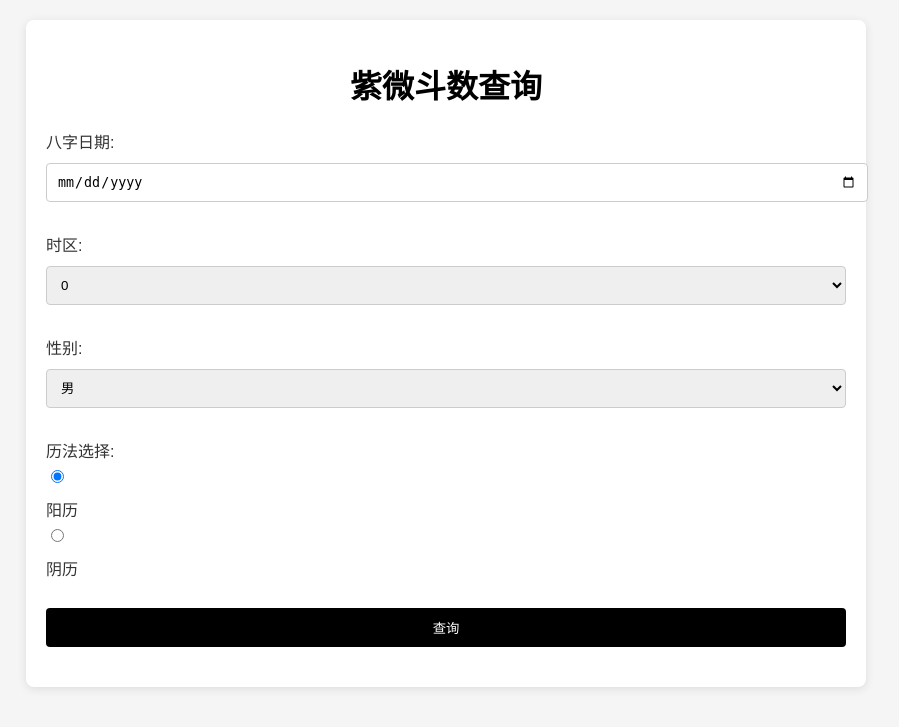
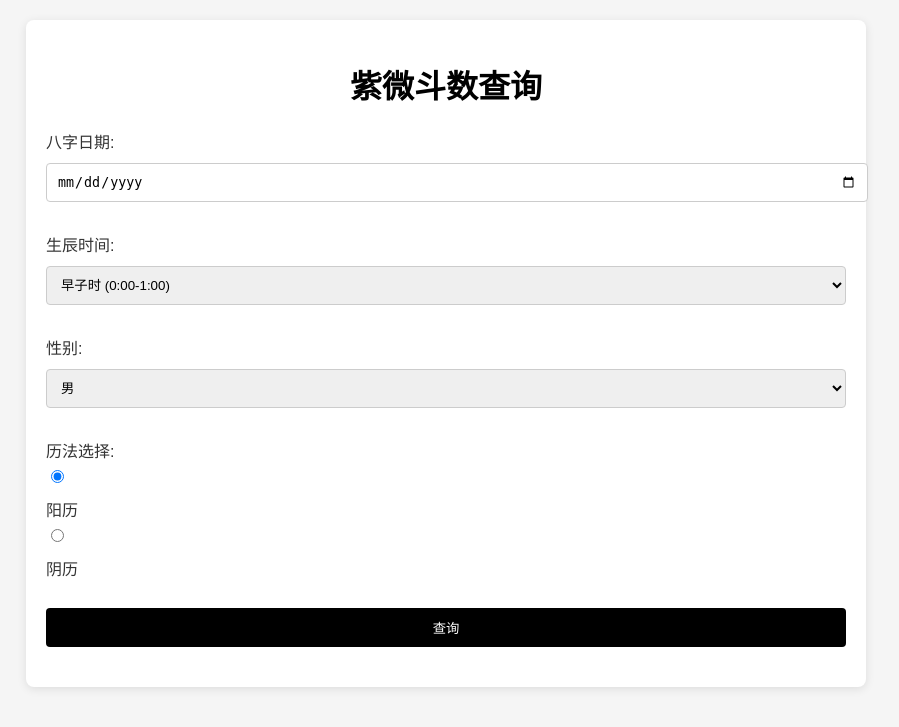
Before and after one commit to Bald0Wang/DeepSeek-Oracle, a Flask app: page / in a window 1280 px wide. Shown: the top 727 px of the page, without its empty margins (194-1093 px from the left). Run offline with Flask 3, Linux system fonts and the light colour scheme.

Commit message:
生辰时间修改展示，更直观

```diff
--- a/templates/index.html
+++ b/templates/index.html
@@ -74,10 +74,38 @@
             <input type="date" id="date" name="date" required>
             <br>
 
-            <label for="timezone">时区:</label>
+            <label for="timezone">生辰时间:</label>
             <select id="timezone" name="timezone" required>
                 {% for i in range(0, 13) %}
-                    <option value="{{ i }}">{{ i }}</option>
+                {% set time_name = "" %}
+                {% if i == 0 %}
+                {% set time_name = "早子时 (0:00-1:00)" %}
+                {% elif i == 1 %}
+                {% set time_name = "丑时 (1:00-3:00)" %}
+                {% elif i == 2 %}
+                {% set time_name = "寅时 (3:00-5:00)" %}
+                {% elif i == 3 %}
+                {% set time_name = "卯时 (5:00-7:00)" %}
+                {% elif i == 4 %}
+                {% set time_name = "辰时 (7:00-9:00)" %}
+                {% elif i == 5 %}
+                {% set time_name = "巳时 (9:00-11:00)" %}
+                {% elif i == 6 %}
+                {% set time_name = "午时 (11:00-13:00)" %}
+                {% elif i == 7 %}
+                {% set time_name = "未时 (13:00-15:00)" %}
+                {% elif i == 8 %}
+                {% set time_name = "申时 (15:00-17:00)" %}
+                {% elif i == 9 %}
+                {% set time_name = "酉时 (17:00-19:00)" %}
+                {% elif i == 10 %}
+                {% set time_name = "戌时 (19:00-21:00)" %}
+                {% elif i == 11 %}
+                {% set time_name = "亥时 (21:00-23:00)" %}
+                {% elif i == 12 %}
+                {% set time_name = "晚子时 (23:00-24:00)" %}
+                {% endif %}
+                <option value="{{ i }}">{{ time_name }}</option>
                 {% endfor %}
             </select>
             <br>
```
